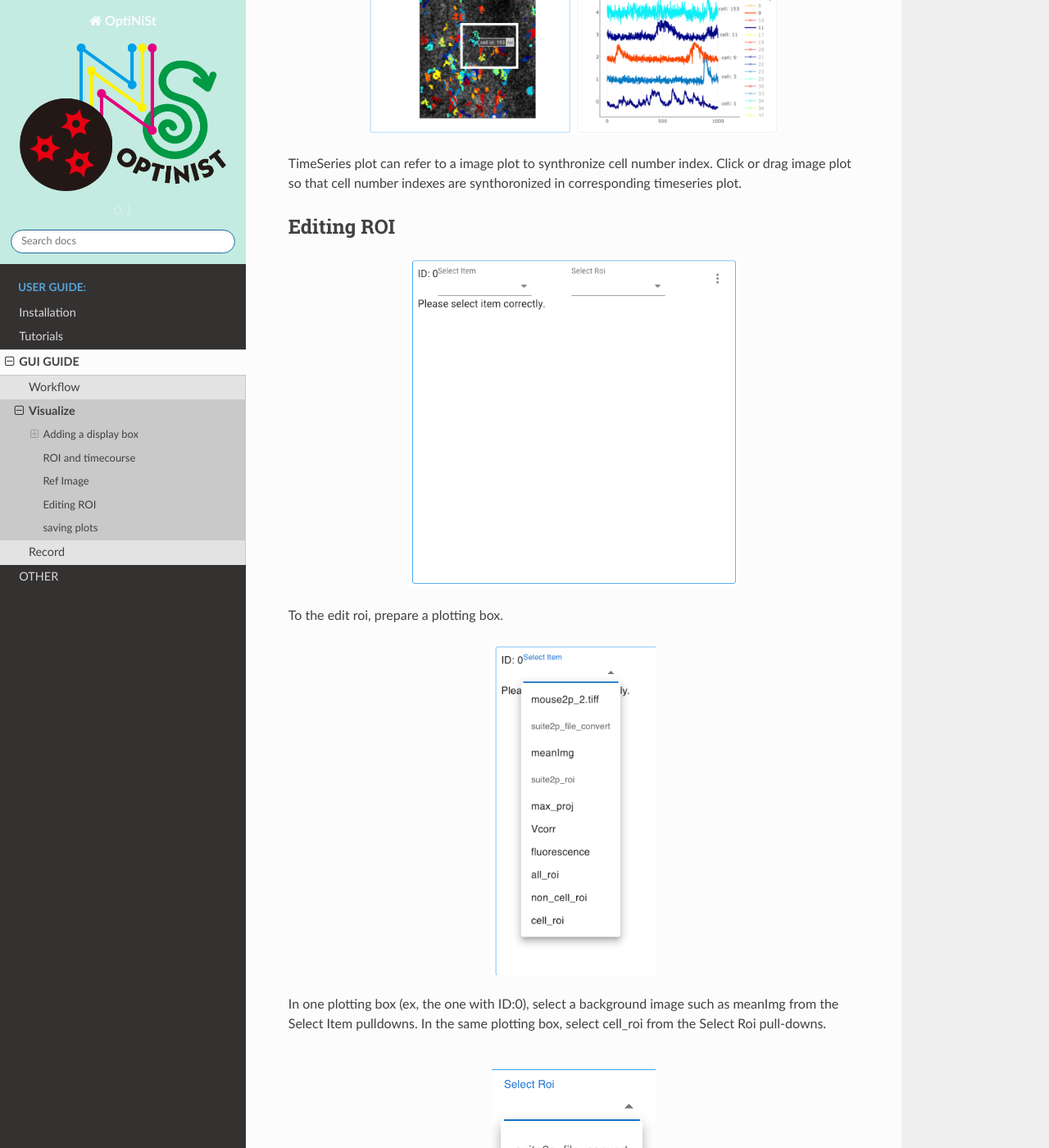
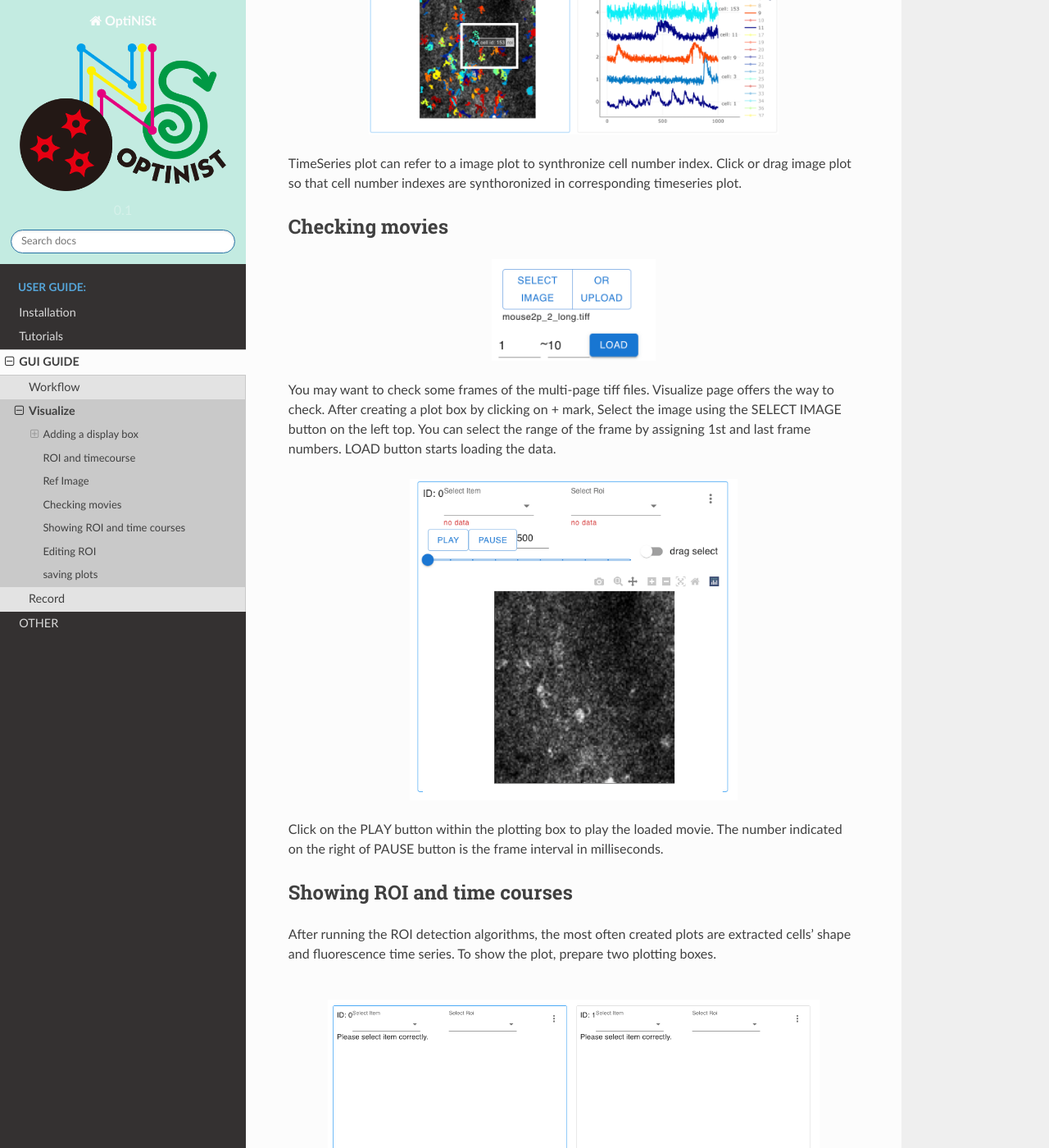
Before and after one commit to oist/optinist, a Sphinx documentation site: the page built from docs/gui/visualize.md, in a window 1280 px wide and 1400 px high, scrolled down 2522 px. Shown: the whole window at 82% size. Built offline with Sphinx 7.4.7 and the Read the Docs theme 2.0.0, drawn with Linux system fonts in a browser that asks for light colours; some of the changed text lies outside the part shown.

Commit message:
Update visualize.md

```diff
--- a/docs/gui/visualize.md
+++ b/docs/gui/visualize.md
@@ -53,6 +53,73 @@
 
 TimeSeries plot can refer to a image plot to synthronize cell number index. Click or drag image plot so that cell number indexes are synthoronized in corresponding timeseries plot.
 
+## Checking movies
+
+<p align="center">
+<img width="200px" src="../_static/tutorials/fig21_loadmovie.png" alt="Whole" />
+</p>
+
+You may want to check some frames of the multi-page tiff files. Visualize page offers the way to check. After creating a plot box by clicking on + mark, Select the image using the SELECT IMAGE button on the left top.
+You can select the range of the frame by assigning 1st and last frame numbers. LOAD button starts loading the data.
+
+<p align="center">
+<img width="400px" src="../_static/tutorials/fig22_movie.png" alt="Whole" />
+</p>
+
+Click on the PLAY button within the plotting box to play the loaded movie.
+The number indicated on the right of PAUSE button is the frame interval in milliseconds.
+
+
+## Showing ROI and time courses
+After running the ROI detection algorithms, the most often created plots are extracted cells' shape and fluorescence time series. To show the plot, prepare two plotting boxes.
+
+<br>
+<p align="center">
+<img width="600px" src="../_static/tutorials/fig23_twobox.png" alt="Whole" />
+</p>
+
+In one plotting box (ex, the one with ID:0), select a background image such as meanimg from the Select Item pulldowns.
+
+<br>
+<p align="center">
+<img width="200px" src="../_static/tutorials/fig24_selectitem.png" alt="Whole" />
+</p>
+
+In the same plotting box, select cell_roi from the Select Roi pull-downs. Both Suite2P and CaImAn include the process to drop the extracted ROIs that do not meet the criteria. In OptiNiSt, the cell ID is given to all the ROIs. Cell_roi is the ROIs that passed the criteria.
+
+<br>
+<p align="center">
+<img width="200px" src="../_static/tutorials/fig25_selectroi.png" alt="Whole" />
+</p>
+
+The plotting box (ID:0) shows the background image and detected cells.
+<br>
+<p align="center">
+<img width="400px" src="../_static/tutorials/fig26_roi.png" alt="Whole" />
+</p>
+
+In another plotting box (ex, the one with ID:1), select fluorescence from the Select Item pulldown.
+And select 0(same ID with the plotting box of your ROI image) from the ref image pull down. By doing this,  the two plotting boxes are linked.
+
+<br>
+<p align="center">
+<img width="400px" src="../_static/tutorials/fig27_fluo.png" alt="Whole" />
+</p>
+
+Now you can explore the ROI and time course. The color of ROI and corresponding time course is matched. You will know the cell ID by letting your mouse over the cell in the image. Clicking on the cell automatically adds the fluorescence time course of the clicked cell.
+<br>
+<p align="center">
+<img width="600px" src="../_static/tutorials/fig28_roifluo.png" alt="Whole" />
+</p>
+
+If it is tiring to select the cell by clicking one by one, turn on the drag select button on the right in the plotting box of ROI. It enables selecting all the cells within the rectangular area you define.
+
+<br>
+<p align="center">
+<img width="600px" src="../_static/tutorials/fig29_dragselect.png" alt="Whole" />
+</p>
+
+
 ## Editing ROI
 
 <p align="center">
```
